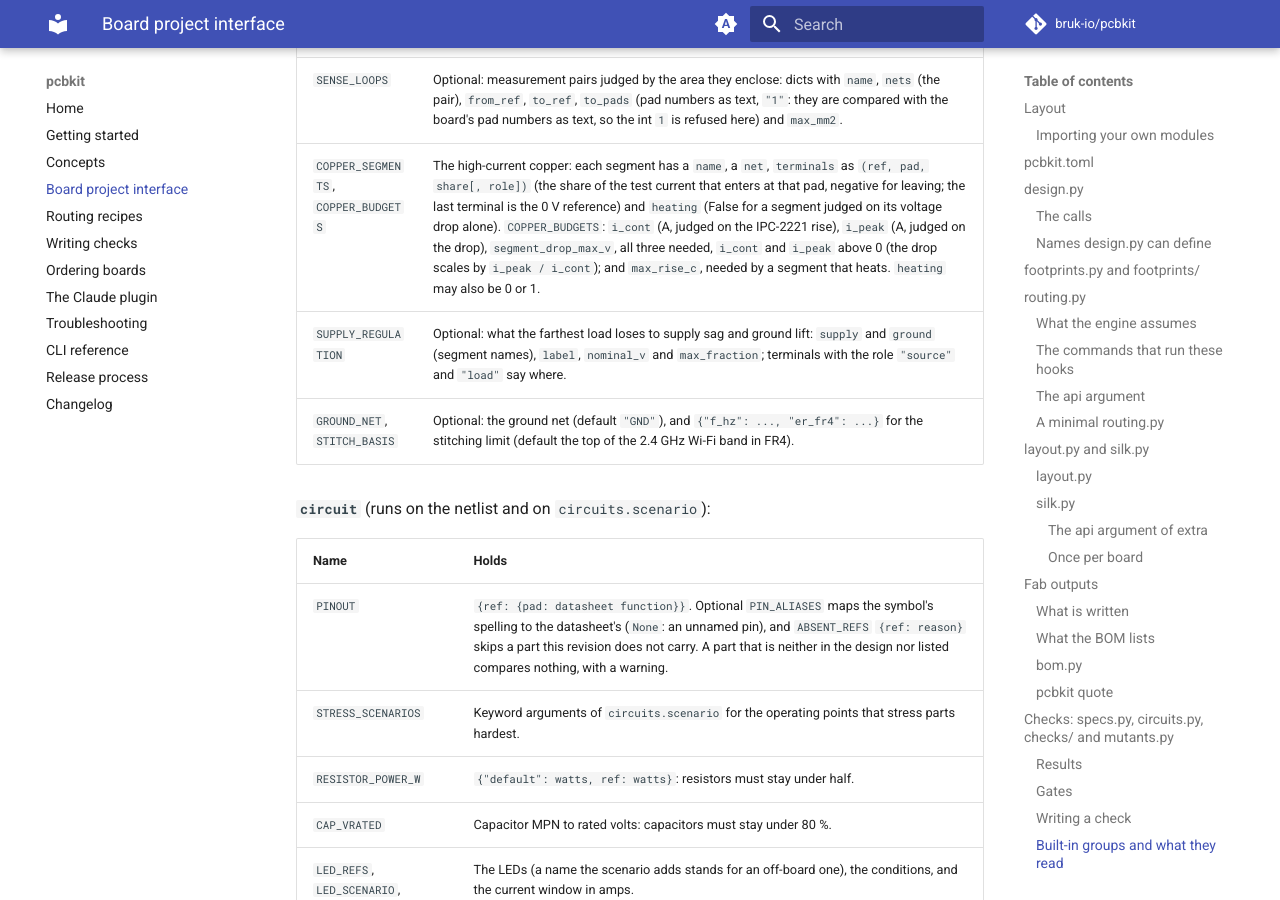
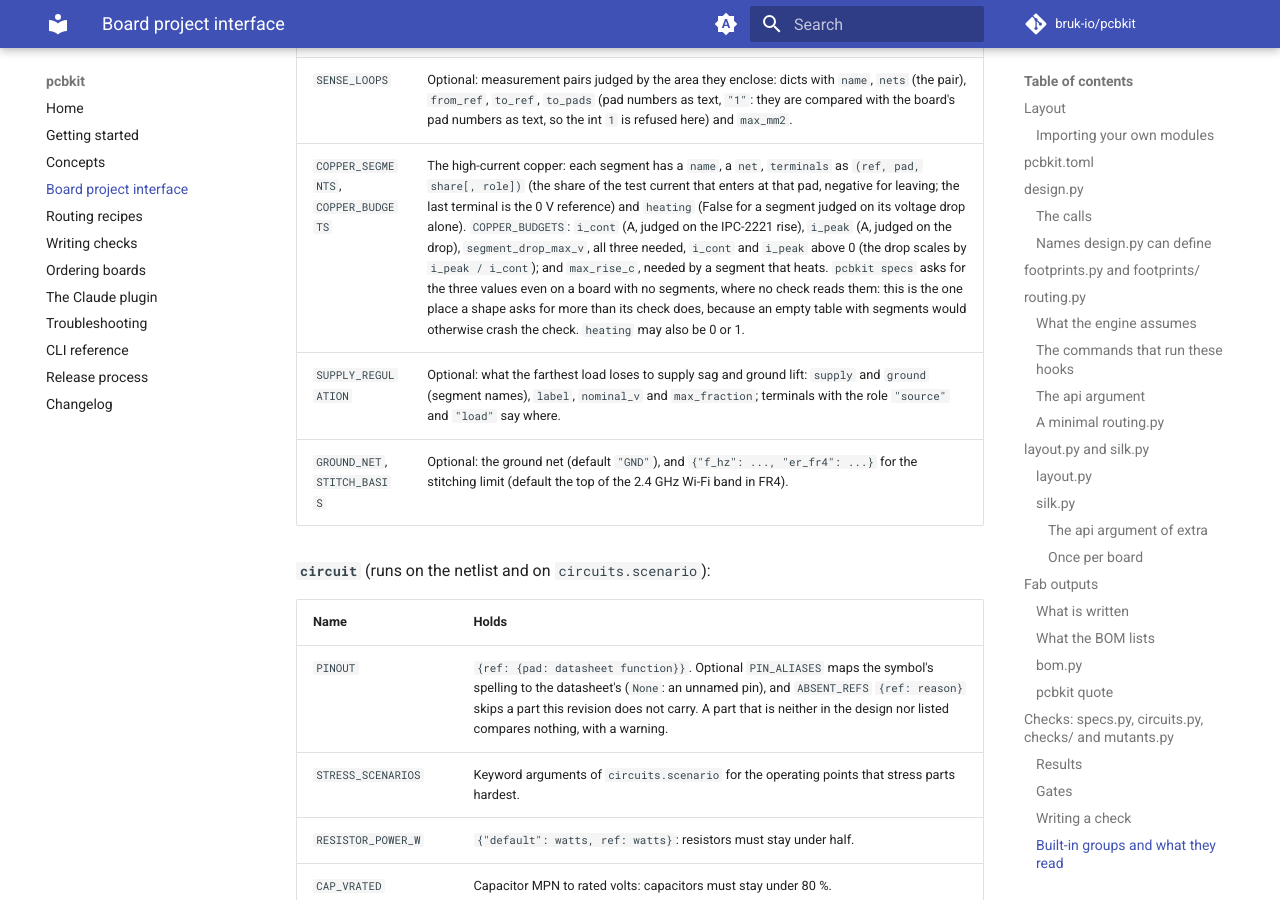
Before and after one commit to bruk-io/pcbkit, an MkDocs documentation site: the page built from docs/project-interface.md, in a window 1280 px wide and 900 px high, scrolled down 24797 px. Built offline with MkDocs 1.6.1 and Material for MkDocs 9.7.7, drawn with Linux system fonts in a browser that asks for light colours; comment, search, counter and statistics services are not loaded; the version menu is left out.

Commit message:
Docs: say that COPPER_BUDGETS is asked for even with no segments
Co-Authored-By: Claude Fable 5.2 <noreply@anthropic.com>
Claude-Session: https://claude.ai/code/session_01THvm9tvPWHJYgds7ZBy65b

```diff
--- a/docs/project-interface.md
+++ b/docs/project-interface.md
@@ -896,7 +896,7 @@ description with a space in it), judged after bom.py's overrides.
 | `RESERVED_COPPER` | Rows `(name, layer, x0, y0, x1, y1, allowed nets)`: a region (layout mm, layer "top" or "bottom") only the nets named, spelled as KiCad does ("/GND"), may put copper in. Give the allowed nets as a list; a single string is accepted but is tested as a substring, so a list is the intended form. Add the keep-out to `routing.py` too: the router only keeps clear of a region it is told about. |
 | `COUPLING` | Sensitive signals beside high-current or switching copper (the basis is in `pcbkit/check/coupling.py`): `classes` (class to (noise budget V, victim source ohm, dI/dt A/s)), `sensitive` (class to nets), `aggressors` (name to `{"nets": [...], "kind": "bar"/"current"/"switch", "region": (x0, y0, x1, y1)}`), any physical constant to change (`c_per_mm`, `dv_dt`, `dv_sw`, `cn_default`, `cn_net`, `bar_min_w`, `bar_w_cap`, `res`), and optional `filters`: `{net: {"t_edge": s, "pin_ref": ref, "max_mm": mm}}` for a node with an RC filter whose capacitor must sit near its pin. |
 | `SENSE_LOOPS` | Optional: measurement pairs judged by the area they enclose: dicts with `name`, `nets` (the pair), `from_ref`, `to_ref`, `to_pads` (pad numbers as text, `"1"`: they are compared with the board's pad numbers as text, so the int `1` is refused here) and `max_mm2`. |
-| `COPPER_SEGMENTS`, `COPPER_BUDGETS` | The high-current copper: each segment has a `name`, a `net`, `terminals` as `(ref, pad, share[, role])` (the share of the test current that enters at that pad, negative for leaving; the last terminal is the 0 V reference) and `heating` (False for a segment judged on its voltage drop alone). `COPPER_BUDGETS`: `i_cont` (A, judged on the IPC-2221 rise), `i_peak` (A, judged on the drop), `segment_drop_max_v`, all three needed, `i_cont` and `i_peak` above 0 (the drop scales by `i_peak / i_cont`); and `max_rise_c`, needed by a segment that heats. `heating` may also be 0 or 1. |
+| `COPPER_SEGMENTS`, `COPPER_BUDGETS` | The high-current copper: each segment has a `name`, a `net`, `terminals` as `(ref, pad, share[, role])` (the share of the test current that enters at that pad, negative for leaving; the last terminal is the 0 V reference) and `heating` (False for a segment judged on its voltage drop alone). `COPPER_BUDGETS`: `i_cont` (A, judged on the IPC-2221 rise), `i_peak` (A, judged on the drop), `segment_drop_max_v`, all three needed, `i_cont` and `i_peak` above 0 (the drop scales by `i_peak / i_cont`); and `max_rise_c`, needed by a segment that heats. `pcbkit specs` asks for the three values even on a board with no segments, where no check reads them: this is the one place a shape asks for more than its check does, because an empty table with segments would otherwise crash the check. `heating` may also be 0 or 1. |
 | `SUPPLY_REGULATION` | Optional: what the farthest load loses to supply sag and ground lift: `supply` and `ground` (segment names), `label`, `nominal_v` and `max_fraction`; terminals with the role `"source"` and `"load"` say where. |
 | `GROUND_NET`, `STITCH_BASIS` | Optional: the ground net (default `"GND"`), and `{"f_hz": ..., "er_fr4": ...}` for the stitching limit (default the top of the 2.4 GHz Wi-Fi band in FR4). |
 
```
